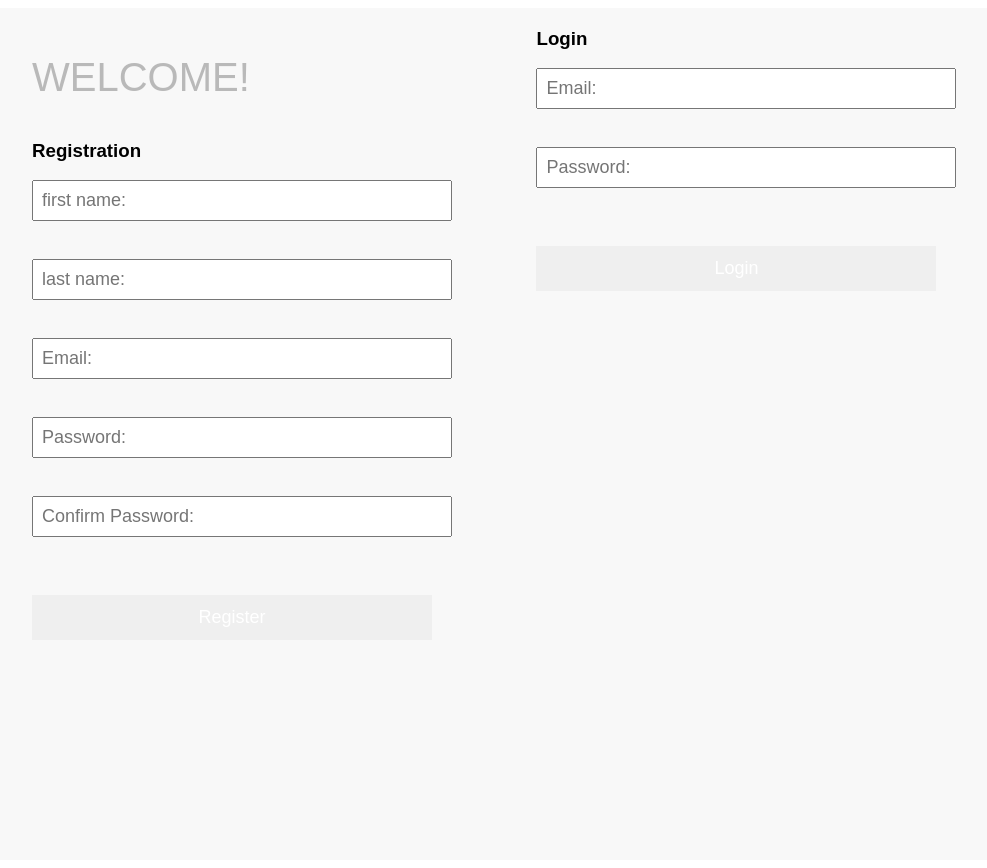
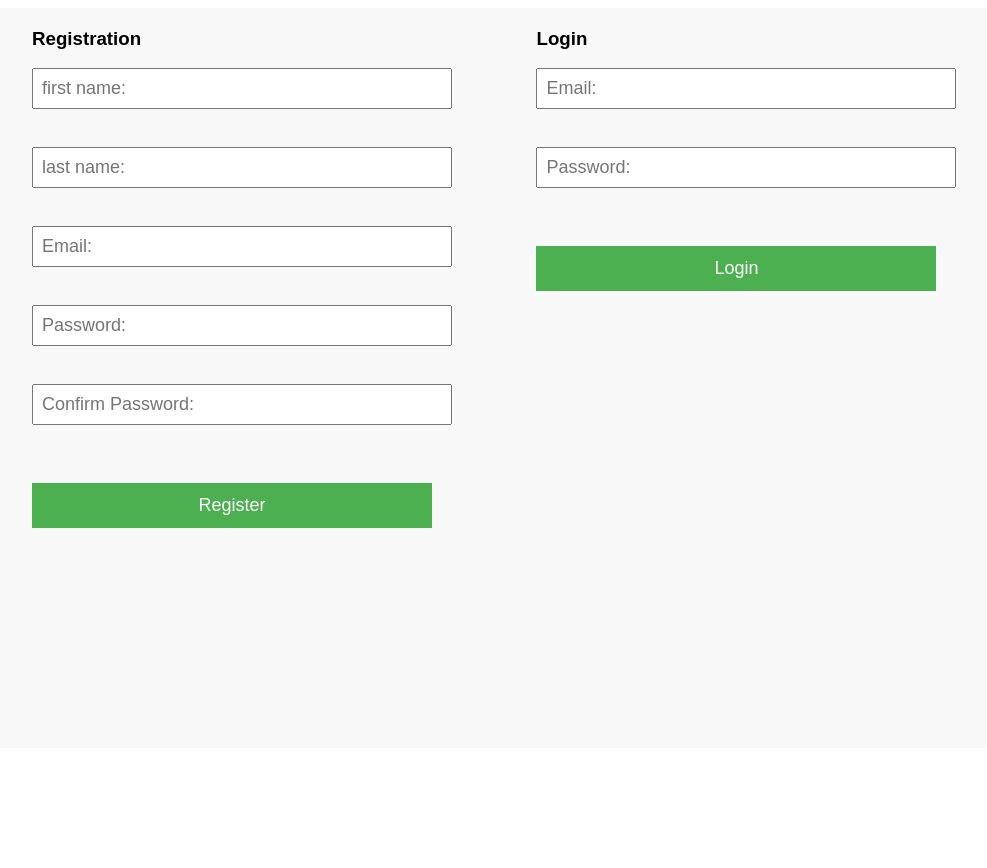
Before and after one commit to oneuptim/login-registration, a Django app: page / in a window 1280 px wide. Shown: the whole page, without its empty margins (138-1125 px from the left). After the commit the page ends 528 px from the top, so only its background shows below. Run offline with Django 3.2, Linux system fonts and the light colour scheme; parts of the project's set-up code (start-up, migrations or seed data) failed here and were passed over; some libraries are stand-ins or nearby versions.

Commit message:
Fixed password error

```diff
--- a/apps/login/static/login/css/styles.css
+++ b/apps/login/static/login/css/styles.css
@@ -35,16 +35,16 @@ input[type=submit] {
   font-size: 18px;
   font-weight: 100;
   margin-top: 20px;
-  /*background-color: #4CAF50;*/
+  background-color: #4CAF50;
   color: #fff;
   border: none;
 }
 
-/*input[type=submit] .logoutBtn {
-  background-color: red;
+input[type=submit] .logoutBtn {
+  background-color: #4CAF50;
   width: 42%;
   vertical-align: baseline;
-}*/
+}
 
 hr {
   width: 94%;
--- a/apps/login/templates/login/index.html
+++ b/apps/login/templates/login/index.html
@@ -14,7 +14,6 @@
           {% for error in request.session.errors %}
           <p>{{error}}</p>
           {% endfor %}
-        <h1>Welcome!</h1>
         <h3>Registration</h3>
         <form action="/register_process" method="post">
         {% csrf_token %}
@@ -23,11 +22,11 @@
         <br>
         <input type="text" name="last_name" placeholder="last name:"><br>
         <br>
-        <input type="text" name="email" placeholder="Email:"><br>
+        <input type="email" name="email" placeholder="Email:"><br>
         <br>
-        <input type="text" name="password" placeholder="Password:"><br>
+        <input type="password" name="password" placeholder="Password:"><br>
         <br>
-        <input type="text" name="con_password" placeholder="Confirm Password:"><br>
+        <input type="password" name="confirm_password" placeholder="Confirm Password:"><br>
     		<br>
     		<input type="submit" value="Register">
         </form>
@@ -37,9 +36,9 @@
         <form action="/login_process" method="post">
         {% csrf_token %}
         <br>
-        <input type="text" name="email" placeholder="Email:"><br>
+        <input type="email" name="email" placeholder="Email:"><br>
         <br>
-        <input type="text" name="password" placeholder="Password:"><br>
+        <input type="password" name="password" placeholder="Password:"><br>
         <br>
         <input type="submit" value="Login">
         </form>
--- a/apps/login/views.py
+++ b/apps/login/views.py
@@ -18,7 +18,7 @@ def success(request):
 def register_process(request):
 	errors =[]
 	if request.method == "POST":
-		result = User.userMgr.register(request.POST['first_name'],request.POST['last_name'],request.POST['email'],request.POST['password'])
+		result = User.userMgr.register(request.POST['first_name'],request.POST['last_name'],request.POST['email'],request.POST['password'], request.POST['confirm_password'])
 
 		if result[0]==True:
 			request.session['first_name'] = result[1].first_name
@@ -33,13 +33,17 @@ def register_process(request):
 		return redirect ('/')
 
 def login_process(request):
+
 	errors =[]
 	result = User.userMgr.login(request.POST['email'],request.POST['password'])
+	print result, "**************************************************************"
 
 	if result[0] == True:
 		request.session['first_name'] = result[1][0].first_name
 		# We have result[1][0] this refers to the results of the query (user query returned) and index of zero which is what we just unwrapped.
+		print request.session['first_name'], "**************************************************************"
 		return redirect('/success')
+
 	else:
 		request.session['errors'] = result[1]
 		return redirect('/')
```
Also changed, not shown: apps/login/models.py (+18 -15 lines), db.sqlite3, 2 other files.
